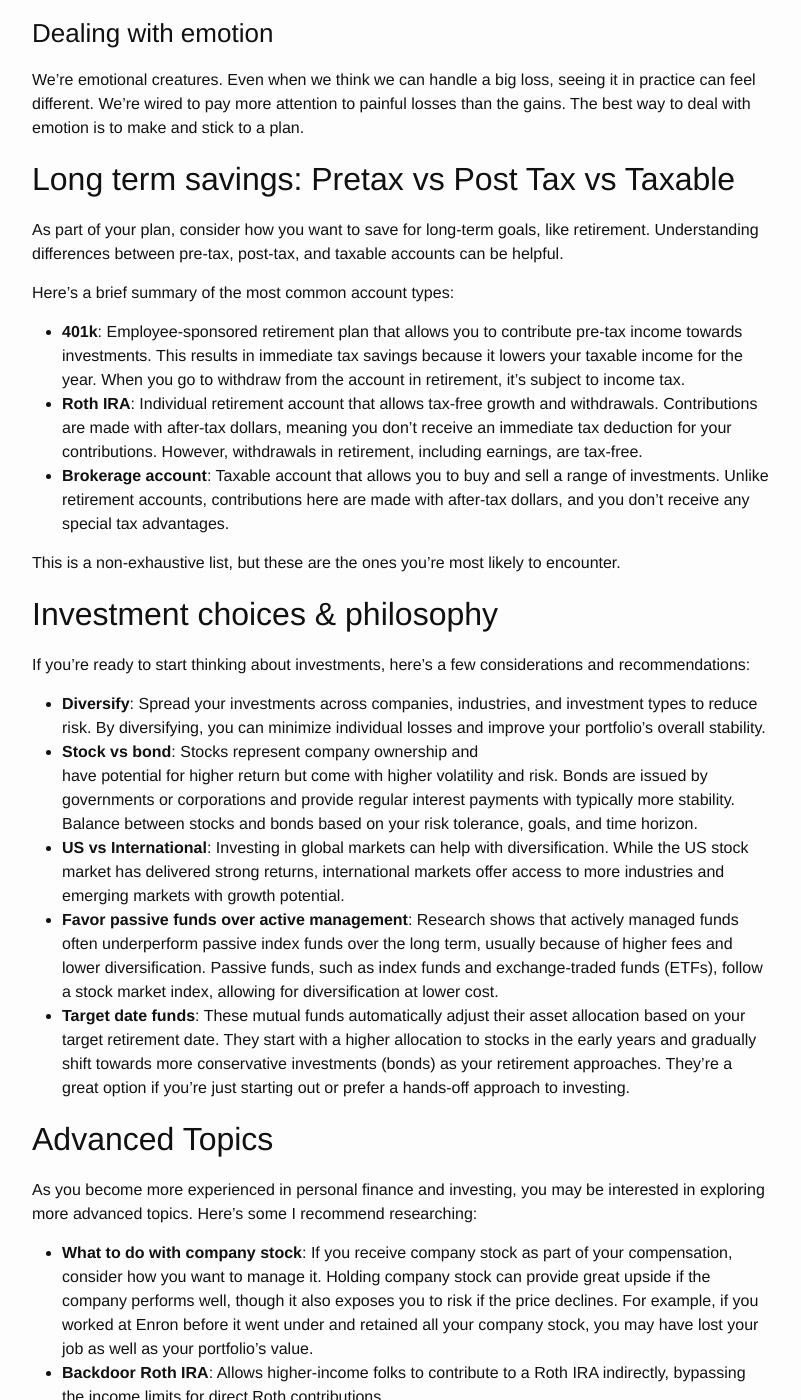
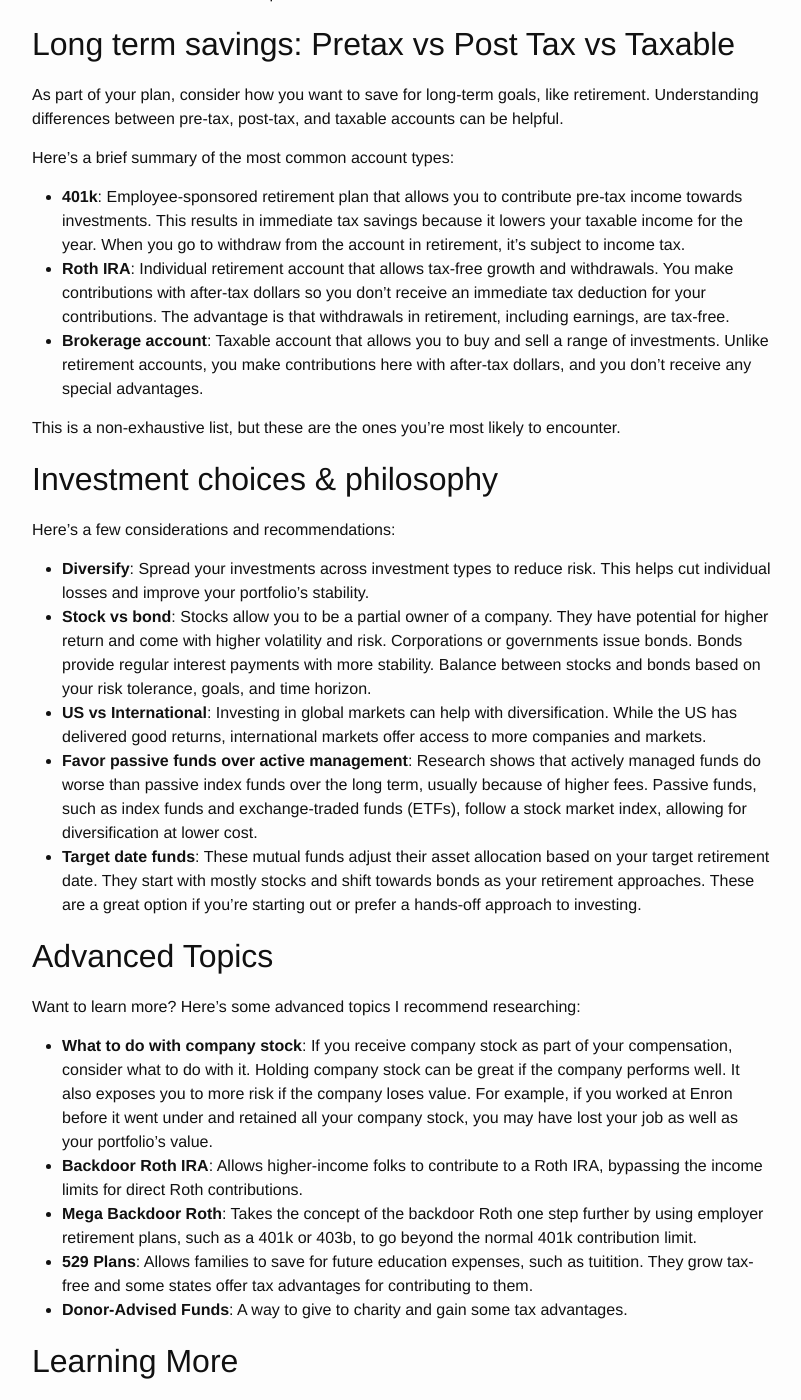
Before and after one commit to kevinlondon/kevinlondon.github.io, a Jekyll site: the page built from _posts/2024-06-08-personal-finance-for-eng.md, in a window 1280 px wide and 1400 px high, scrolled down 2244 px. Shown: the whole window, without its empty margins (238-1039 px from the left). Built offline with Jekyll 4.4.1, drawn with Linux system fonts in a browser that asks for light colours; comment, search, counter and statistics services are not loaded; some of the changed text lies outside the part shown.

Commit message:
Rewrite personal finance for software eng

```diff
--- a/_posts/2024-06-08-personal-finance-for-eng.md
+++ b/_posts/2024-06-08-personal-finance-for-eng.md
@@ -4,50 +4,48 @@ title: "Personal Finance for Software Engineers"
 date: 2024-06-08 09:25:00 -07:00
 ---
 
-Educating yourself in personal finance might be one of the highest leverage
-activities you can do to achieve your financial goals.
-As a software engineer, I love learning about systems, and what better system to learn about than personal finance?
+Learning about personal finance might be one of the highest leverage activities.
+As a software engineer, I love learning about systems.
+What better system to learn about than personal finance?
 
-Take compound interest, for example. If someone invests $100 per month from ages
-25 to 35, and someone else invests the same amount from 35 to 65, the amount
-they’ll have at 65 will be approximately the same due to compound interest. The
-sooner you can start
-making and following a plan, the better your chances of achieving your
+Take compound interest, for example. Let's say Person A invests $100 per month
+from ages 25 to 35, and Person B else invests the same amount from 35 to 65. The
+amount they’ll have at 65 will be approximately the same due to compound
+interest. The sooner you start, the better your chances of achieving your
 financial goals.
 
 It's hard to grasp that decisions we make early in our careers can
-have long-term implications. We quickly learn not to touch a hot stove
-because it's immediately painful, but some financial decisions may not be felt
+have long-term implications. We learn not to touch a hot stove
+because it's painful. But some financial decisions may not hurt
 for a long time.
 
-Financial concepts, like compound interest, can be
-powerful forces when they work in your favor. On the flip side, getting into
+Financial concepts like compound interest can be powerful when they work for you.
+On the flip side, getting into
 debt (particularly credit card debt) can cause the same power to work against you.
 
 ## Disclaimers
 
 Before we dive in, a few disclaimers:
 
-- **Not financial advice**: I am not a financial professional and have no
-  specialized training or licenses. I'm presenting these findings as
-  informational only. Please do your own research.
-- **Consult a CPA or fee-only financial planner**:
+- **Not financial advice**: I'm not a financial professional and have no
+  specialized training or licenses. This post is for informational purposes
+  only. Please do your own research.
+- **Consult a CPA or financial planner**:
   If you have a complex financial situation or a large portfolio, it may be
-  helpful to talk to a professional. Fee-only financial advisors can be a
+  helpful to talk to a professional. Financial advisors can be a
   good resource, as they don't have a vested interest in managing
   your portfolio and taking an ongoing cut. [NAPFA](https://www.napfa.org/) is
   a good place to find these folks.
 - **Not specific to
-  software engineering.**: While the title talks about software engineering,
+  software engineering.**: While the title mentions about software engineering,
   this post applies to people in any field. I mention it because it's the
   lens I use.
 - **US-centric perspective**. My
-  apologies if you're in another country as I know those systems less.
+  apologies if you're in another country; I know those systems less.
 
 ## Make a budget
 
-If you research personal finance, one of the first steps (like in [this
-flowchart](https://www.reddit.com/r/financialindependence/comments/16xymii/fire_flow_chart_version_43/))
+If you research personal finance, one of the first things
 they recommend is creating a budget. It's an important, if unexciting,
 step!
 
@@ -59,7 +57,7 @@ href="https://twitter.com/dril/status/384408932061417472?ref_src=twsrc%5Etfw">Se
 29, 2013</a></blockquote> <script async
 src="https://platform.twitter.com/widgets.js" charset="utf-8"></script>
 
-If you're not tracking your spending, there's a good chance you're spending more than you
+There's a good chance you're spending more than you
 think on non-essential items or those which don't give you joy. Either
 way, it's easy to lose track!
 
@@ -68,31 +66,30 @@ Options for preparing and maintaining a budget:
 1. Spreadsheet or pen-and-paper. Manual but effective!
 2. [You Need a
    Budget](https://www.ynab.com/): Allows you to track incoming money and
-   categorize it into buckets of expected spending. Great for specific goals
+   categorize it into buckets. Great for specific goals
    like buying a house.
-
-3.[Monarch](https://www.monarchmoney.com/referral/gogh9rwmnl) (affiliate link):
-I use Monarch to get an overall picture of
+3. [Monarch](https://www.monarchmoney.com/referral/gogh9rwmnl) (affiliate link):
+I use Monarch to get a picture of
 accounts and money flow. So far, I like it.
 
 ## Pay yourself first
 
 If you can, live below your means. Try to spend less than you
-make each month. For example, if you get a raise, adjust your savings
-rate so it automatically gets put into a retirement account or separate savings account.
+make each month. For example, if you get a raise, adjust your savings rate so
+the increase goes into a retirement account.
 
 It can be tempting to treat a bank account balance like one big pot of money.
 Setting up automatic payments and investments builds good habits.
 If the money doesn't stay in
 your bank account for long, it's easier to learn to live without it.
 
-Lastly, investing in yourself is often a great investment.
+Investing in yourself is often a great investment.
 Education, health, etc, can all be high leverage for a low long-term cost.
 
 ## Make a Plan
 
 Do you have short-term goals like saving up for a car or getting out
-of credit card debt? That'll change your priorities and the
+of credit card debt? That changes your priorities and the
 amount of risk you can take on.
 
 After you've made a budget, you can follow [a
@@ -102,22 +99,22 @@ for recommendations.
 In short:
 
 1. Pay necessary expenses
-2. Prioritize paying down high interest debt
+2. Pay down high interest debt
 3. (If possible) save up to your company's 401K match (more on this later)
 4. Invest according to your goals from there
 
 ### Investment Policy Statements
 
-Having a plan is helpful! I suggest creating an [Investment Policy Statement
-(IPS)](https://www.bogleheads.org/wiki/Investment_policy_statement). It can
-include your goals and your plan for managing investments. Add a time delay component
-to any changes. Write what you're planning to change
-and see if you still want to make that change after 30-90 days before implementing it.
+Having a plan is helpful! An [Investment Policy Statement
+(IPS)](https://www.bogleheads.org/wiki/Investment_policy_statement) can
+include your goals and plan for managing investments. Add a time delay component
+to any changes. Write what you're planning to change.
+See if you still want to make that change after 30-90 days before implementing it.
 
 ### Dealing with emotion
 
 We're emotional creatures. Even when
-we think we can handle a big loss, seeing it in practice can feel different.
+we're sure we can handle a big loss, seeing it in practice feels different.
 We're wired to pay more attention to painful losses than the gains.
 The best way to deal with emotion is to make and stick to
 a plan.
@@ -135,73 +132,69 @@ Here's a brief summary of the most common account types:
   because it lowers your taxable income for the year. When you go to withdraw
   from the account in retirement, it's subject to income tax.
 - **Roth IRA**: Individual retirement account that allows tax-free
-  growth and withdrawals. Contributions are made with
-  after-tax dollars, meaning you don't receive an immediate tax deduction for your
-  contributions. However, withdrawals in retirement, including earnings,
+  growth and withdrawals. You make contributions with
+  after-tax dollars so you don't receive an immediate tax deduction for your
+  contributions. The advantage is that withdrawals in retirement, including earnings,
   are tax-free.
 - **Brokerage account**: Taxable account that
   allows you to buy and sell a range of investments. Unlike retirement
-  accounts, contributions here are made with after-tax dollars, and you don't receive any special tax
-  advantages.
+  accounts, you make contributions here with after-tax dollars,
+  and you don't receive any special advantages.
 
 This is a non-exhaustive list, but these are the ones you're most likely to encounter.
 
 ## Investment choices & philosophy
 
-If you're ready to start thinking about investments, here's a few considerations and recommendations:
+Here's a few considerations and recommendations:
 
-- **Diversify**: Spread your investments across companies, industries, and investment types to reduce risk.
-  By diversifying, you can
-  minimize individual losses and improve your portfolio's overall stability.
-- **Stock vs bond**: Stocks represent company ownership and
-  have potential for higher return but come with
-  higher volatility and risk. Bonds are issued
-  by governments or corporations and provide regular interest payments
-  with typically more stability. Balance between stocks and bonds based on your
+- **Diversify**: Spread your investments across investment types to reduce risk.
+  This helps cut individual losses and improve your portfolio's stability.
+- **Stock vs bond**: Stocks allow you to be a partial owner of a company. They
+  have potential for higher return and come with
+  higher volatility and risk. Corporations or governments issue bonds.
+  Bonds provide regular interest payments
+  with more stability. Balance between stocks and bonds based on your
   risk tolerance, goals, and time horizon.
 - **US vs International**: Investing in global markets can help with
-  diversification. While the US stock market has delivered strong
-  returns, international markets offer access to more industries and
-  emerging markets with growth potential.
+  diversification. While the US has delivered good
+  returns, international markets offer access to more companies and markets.
 - **Favor passive funds over active management**:
-  Research shows that actively managed funds often underperform
-  passive index funds over the long term, usually because of higher fees and lower
-  diversification. Passive funds, such as index funds and
+  Research shows that actively managed funds do worse than
+  passive index funds over the long term, usually because of higher fees.
+  Passive funds, such as index funds and
   exchange-traded funds (ETFs), follow a stock market index, allowing for
   diversification at lower cost.
 - **Target date funds**: These mutual
-  funds automatically adjust their asset allocation based on your
-  target retirement date. They start with a higher allocation to
-  stocks in the early years and gradually shift towards more
-  conservative investments (bonds) as your retirement approaches. They're
-  a great option if you're just starting out or prefer a hands-off approach to
+  funds adjust their asset allocation based on your
+  target retirement date. They start with mostly
+  stocks and shift towards bonds as your retirement approaches. These are
+  a great option if you're starting out or prefer a hands-off approach to
   investing.
 
 ## Advanced Topics
 
-As you become more experienced in personal finance and investing, you may
-be interested in exploring more advanced topics. Here's some I recommend researching:
+Want to learn more? Here's some advanced topics I recommend researching:
 
 - **What to do with company stock**: If you receive company stock as part of
-  your compensation, consider how you want to manage it.
-  Holding company stock can provide great upside
-  if the company performs well, though it also exposes you to risk if the price declines.
+  your compensation, consider what to do with it.
+  Holding company stock can be great
+  if the company performs well. It also exposes you to more risk if the company loses value.
   For example, if you worked at Enron before it went under and retained all your
   company stock, you may have lost your job as well as your portfolio's value.
-- **Backdoor Roth IRA**: Allows higher-income folks to contribute to a Roth IRA indirectly,
+- **Backdoor Roth IRA**: Allows higher-income folks to contribute to a Roth IRA,
   bypassing the income limits for direct Roth contributions.
 - **Mega Backdoor Roth**: Takes the concept of the backdoor Roth one step further
   by using employer retirement plans, such as
-  a 401k or 403b, to go beyond the traditional 401k annual maximum.
+  a 401k or 403b, to go beyond the normal 401k contribution limit.
 - **529 Plans**: Allows families to save for future education expenses, such as
-  tuitition or room and board. They grow tax-free and some states offer tax
+  tuitition. They grow tax-free and some states offer tax
   advantages for contributing to them.
-- **Donor-Advised Funds**: A way to give to charity and perhaps gain some tax advantages.
+- **Donor-Advised Funds**: A way to give to charity and gain some tax advantages.
 
 ## Learning More
 
 I hope this post gave you a start for your personal finance journey, or at least
-items for further research. If you want to learn more, there's a few books I suggest:
+items for further research. If you want to learn more, there's a few books:
 
 - [Bogleheads Guide to
   Investing](https://www.amazon.com/Bogleheads-Guide-Investing-Taylor-Larimore/dp/1118921283)
```
